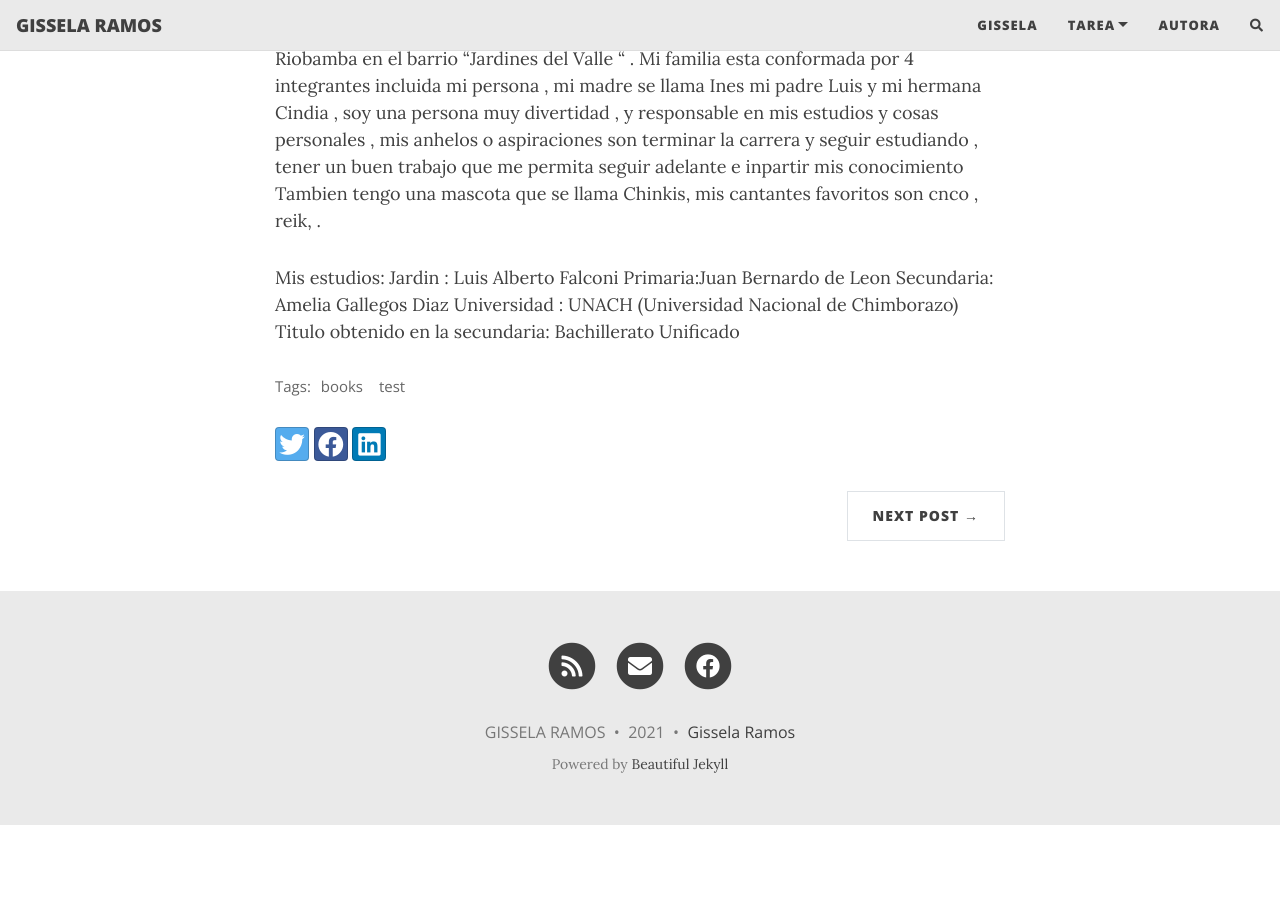
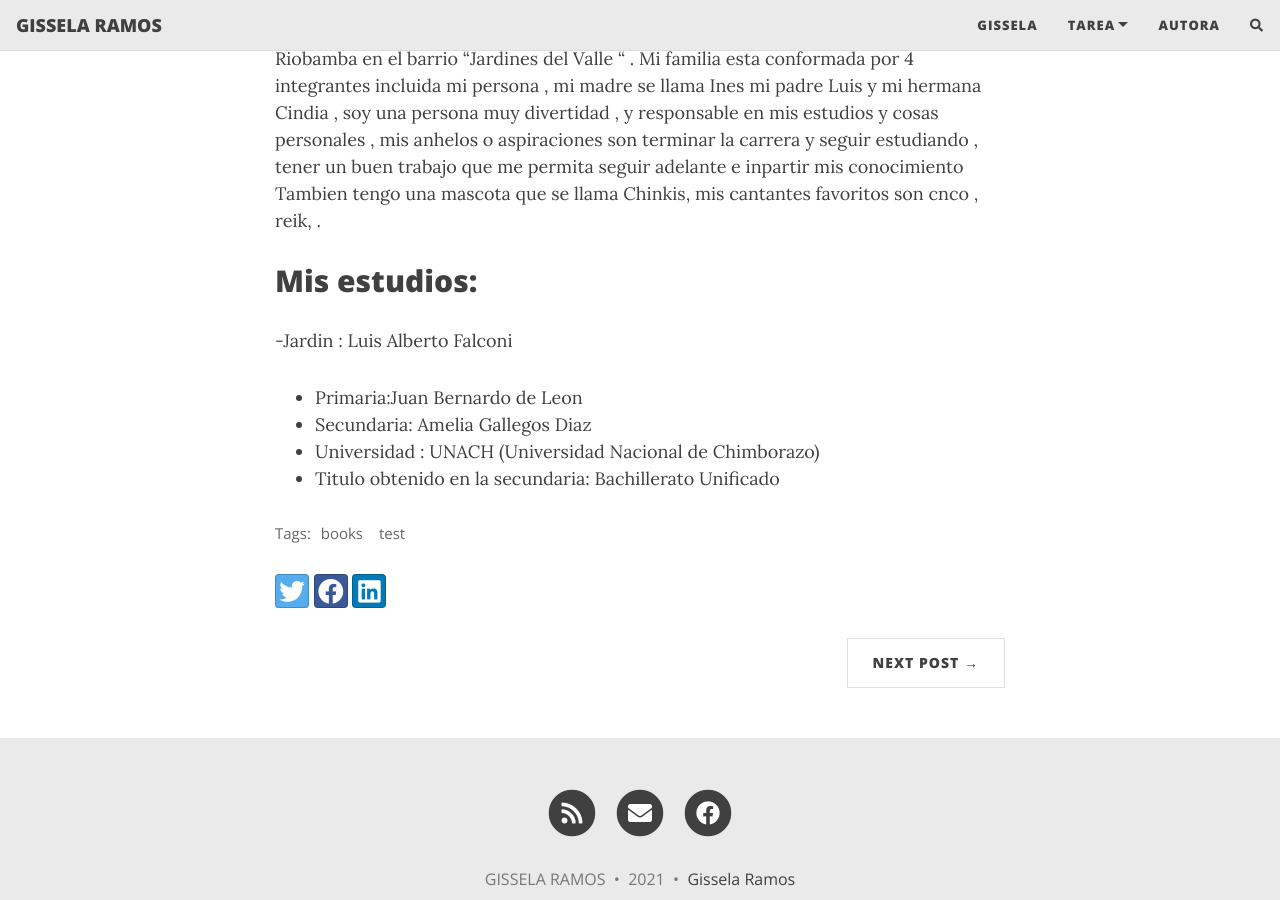
Before and after one commit to Gissela-R/Gissela-R.github.io, a Jekyll site: the page built from _posts/2020-02-26-flake-it-till-you-make-it.md, in a window 1280 px wide and 900 px high, scrolled down 671 px. Built offline with Jekyll 4.4.1, drawn with Linux system fonts in a browser that asks for light colours; nearby versions of some CDN libraries; comment, search, counter and statistics services are not loaded; before the commit the page ends 1496 px from its top, so only the background shows below that.

```diff
--- a/_posts/2020-02-26-flake-it-till-you-make-it.md
+++ b/_posts/2020-02-26-flake-it-till-you-make-it.md
@@ -13,9 +13,9 @@ Mi nombre es Gissela Alexandra Ramos Yumisaca naci un dos  de Febrero de 1999  t
 Tambien tengo una mascota que se llama Chinkis, mis cantantes favoritos son cnco , reik, .
 
 
- Mis estudios:
- Jardin : Luis Alberto Falconi
-Primaria:Juan Bernardo de Leon
-Secundaria: Amelia Gallegos Diaz
-Universidad : UNACH (Universidad Nacional de Chimborazo)
-Titulo obtenido en la secundaria: Bachillerato Unificado
+## Mis estudios:
+ -Jardin : Luis Alberto Falconi
+- Primaria:Juan Bernardo de Leon
+- Secundaria: Amelia Gallegos Diaz
+- Universidad : UNACH (Universidad Nacional de Chimborazo)
+- Titulo obtenido en la secundaria: Bachillerato Unificado
```
